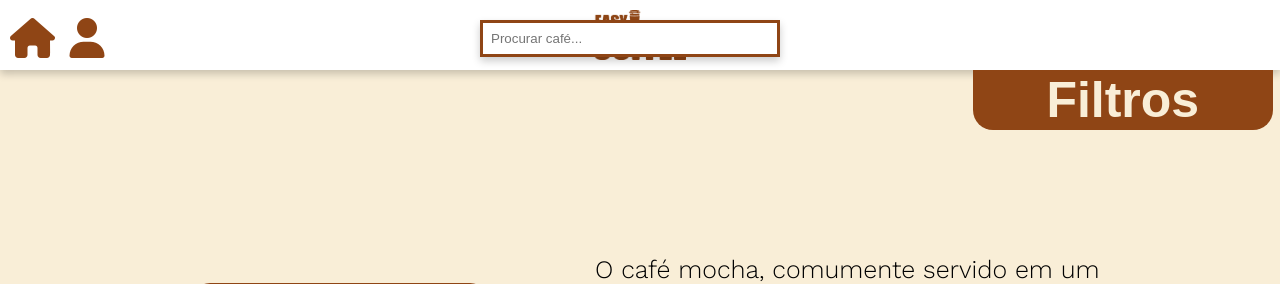
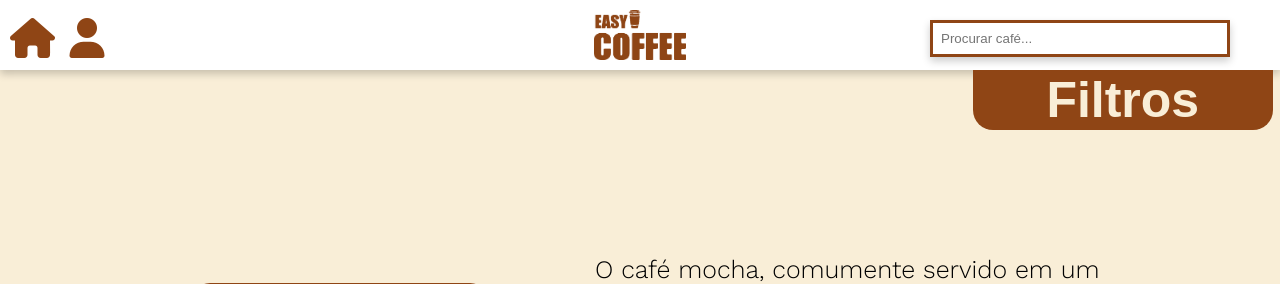
Before and after one commit to seconds4decay/EasyCoffee, a Django app: page /produtos in a window 1280 px wide. Shown: the top 284 px of the page. Run offline with Django 5.2, Linux system fonts and the light colour scheme; data comes from the database, SQL or seed files in the repository; both versions use the stored data as it was after the commit; parts of the project's set-up code (start-up, migrations or seed data) failed here and were passed over; some libraries are stand-ins or nearby versions.

Commit message:
Correção css

```diff
--- a/app/static/css/produtos.css
+++ b/app/static/css/produtos.css
@@ -65,7 +65,7 @@ a {
 .search-bar {
     position: absolute;
     top: 20px; /* Ajuste conforme necessário */
-    right: 500px; /* Ajuste conforme necessário */;
+    right: 50px; /* Ajuste conforme necessário */;
 }
 
 .search-bar input[type="text"] {
```
Also changed, not shown: db.sqlite3.
